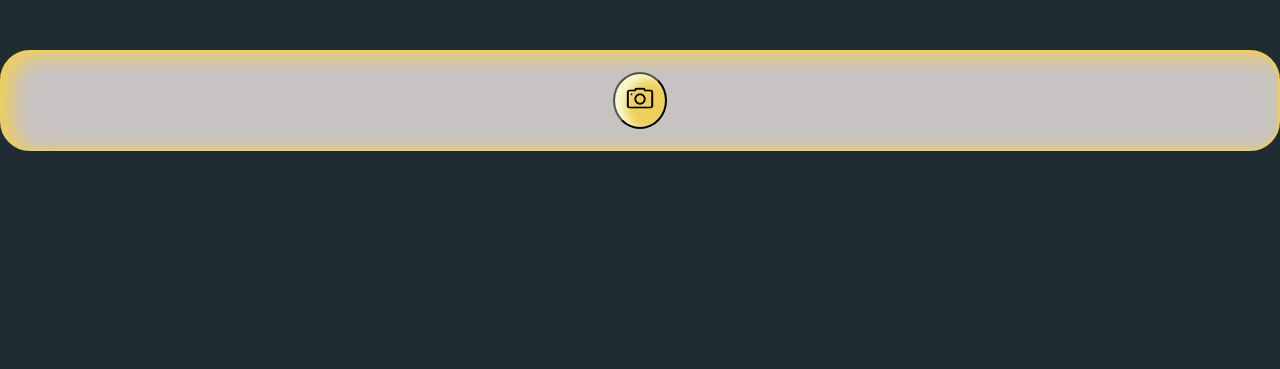
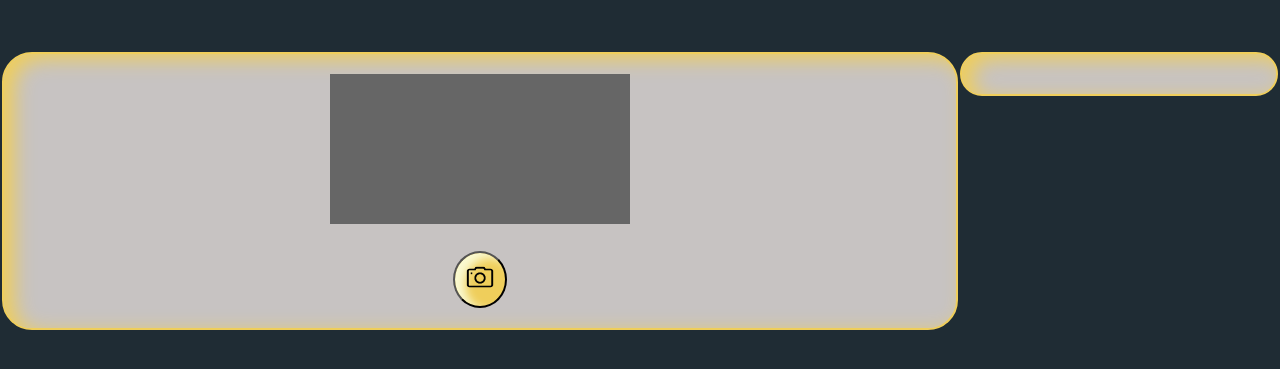
Before and after one commit to kmarchan/Camagru, a PHP site: page /Camagru/ in a window 1280 px wide. Shown: the part 186-555 px from the top of the page. Run offline with PHP 8.4, Linux system fonts and the light colour scheme; data that the repository does not hold is empty.

Commit message:
webcam working

```diff
--- a/index.php
+++ b/index.php
@@ -5,6 +5,18 @@
         <title>Home</title>
         <link rel="stylesheet" type="text/css" href="style.css">
         <style>
+            #container {
+                margin: 0px auto;
+                /* width: 70%; */
+                /* height: 60%; */
+                border: 3px #1F2C3 solid;
+            }
+            #videoElement {
+                /* width: 70%; */
+                /* height: 60%; */
+                /* height: 375px; */
+                background-color: #666;
+            }
             button, camera {
                 background-color: #EFCE5B;
                 border-radius: 100%;
@@ -12,9 +24,13 @@
                 box-shadow: 10px 5px 10px lightgoldenrodyellow inset;
             }
         </style>
+
     </head>
     <body>
         <?php include_once("header.php")?>
+        <table name="main" width="100%">
+            <tr>
+                <td width="75%" valign="top">
                     <div class="content">
                         <?php if (isset($_SESSION['error'])): ?>
                         <div id="error" style="color:red">
@@ -46,9 +62,33 @@
                                 </h3>
                             </div>
                         <?php endif?>
-                <button class="camera">
+                        <div id="container">
+                            <video autoplay="true" id="videoElement">
+
+                            </video>
+                        </div>
+                        <br>
+                        <button class="camera" align="centre">
                             <img src="camera.png" alt="shoot" height="30px">
                         </button>
+                        <script>
+                            var video = document.querySelector("#videoElement");
+
+                            if (navigator.mediaDevices.getUserMedia)
+                            {
+                                navigator.mediaDevices.getUserMedia({video: true})
+                                .then(function(stream) {video.srcObject = stream;})
+                                .catch(function(err0r) {console.log("Something went wrong!");});
+                            }
+                        </script>
                     </div>
+                </td  >
+                <td width="25%" valign="top" >
+                    <div class="content" height="100%">
+
+                </div>
+                </td>
+            </tr>
+        </table>
     </body>
 </html>
```
Lines whose indentation alone changed are shown as unchanged.
